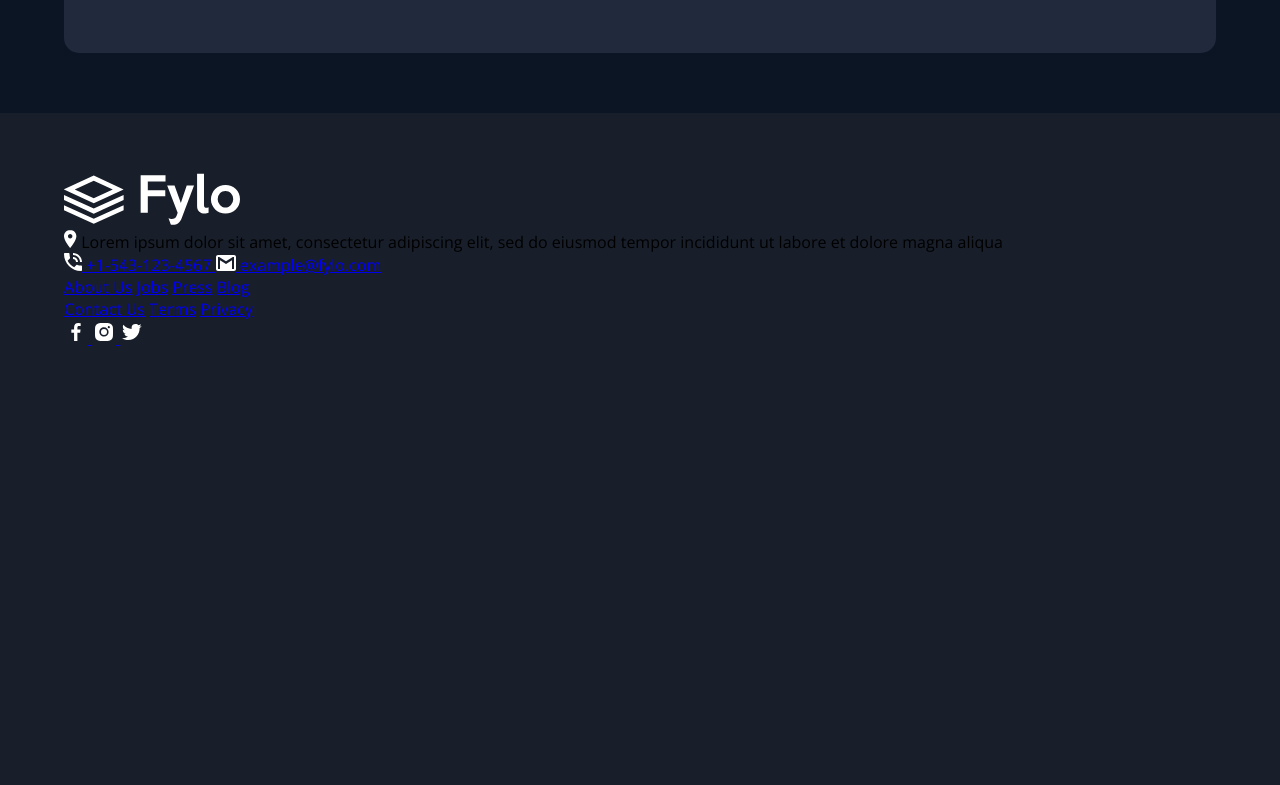
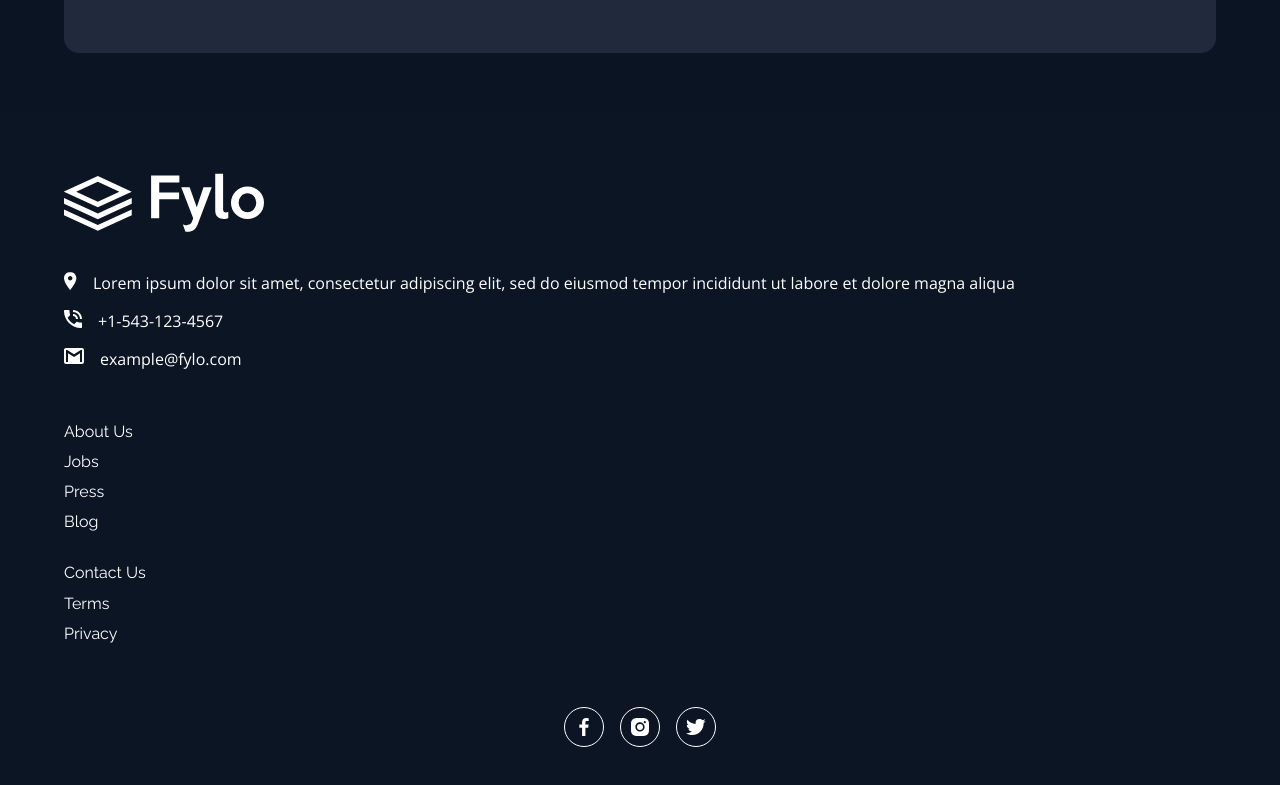
Before and after one commit to Alterlapsus/FylodarkLandingPage, a plain HTML site: page index.html in a window 1280 px wide. Shown: the part 3855-4640 px from the top of the page. Before the commit the page ends 4264 px from the top, so only its background shows below. Drawn offline with nearby package versions, Linux system fonts and the light colour scheme.

Commit message:
se finaliza de dar estilos a footer

```diff
--- a/css/styles.css
+++ b/css/styles.css
@@ -254,3 +254,63 @@ body{
     font-weight: 700;
 }
 /* footer */
+.footer{
+    color: #fff;
+    background-color: var(--blue-footer);
+
+}
+.footer__picture{
+    width: 200px;
+    margin-bottom: 2.5em;
+}
+.footer__img{
+    width: 100%;
+    display: block;
+}
+.footer__contact{
+    padding-bottom: 20px;
+}
+.footer__direction{
+    color: #fff;
+    text-decoration: none;
+    display: flex;
+    gap: 1em;
+    align-items: flex-start;
+}
+.footer__direction--second{
+    margin: 1em 0;
+}
+.footer__nav{
+    display: grid;
+    gap: .7em;
+    margin-top: 2em;
+}
+.footer__link{
+    color: #fff;
+    text-decoration: none;
+    font-family: var(--heading-font);
+}
+.footer__link:hover{
+    text-decoration: underline;
+}
+.footer__social{
+    margin: 0 auto;
+    margin-top: 4em;
+    width: max-content;
+    display: grid;
+    grid-auto-rows: max-content;
+    grid-auto-flow: column;
+    gap: 1em;
+}
+.footer__smedia{
+    display: inline-flex;
+    width: 40px;
+    height: 40px;
+    border: 1px solid #fff;
+    align-items: center;
+    justify-content: center;
+    border-radius: 50%;
+}
+.footer__media{
+    display: block;
+}
```
